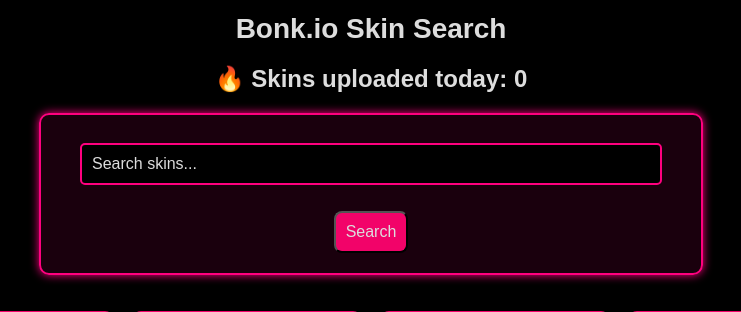
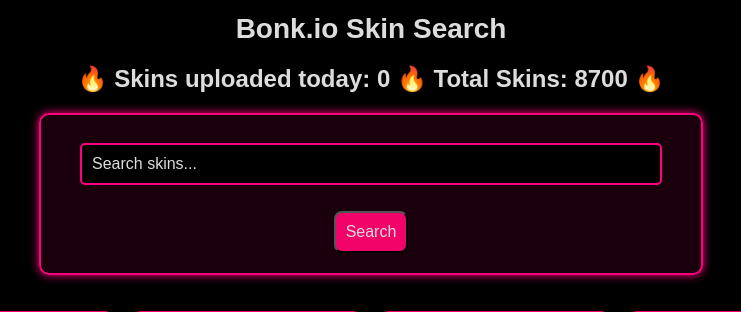
Before and after one commit to Bonkverse/bonkverse, a Django app: page / in a window 1280 px wide. Shown: the part 94-406 px from the top of the page, without its empty margins (269-1010 px from the left). Run offline with Django 5.2, Linux system fonts and the light colour scheme; data comes from the database, SQL or seed files in the repository.

Commit message:
Included total skin count

```diff
--- a/skins/search.py
+++ b/skins/search.py
@@ -39,9 +39,11 @@ def search_skins(request):
 
     today = timezone.now().date()
     daily_skin_count = Skin.objects.filter(created_at__date=today).count()
+    total_skin_count = Skin.objects.all().count()
 
     return render(request, "skins/search.html", {
         "skins": page_obj,
         "query": query,
-        'daily_skin_count': daily_skin_count
+        'daily_skin_count': daily_skin_count,
+        'total_skin_count': total_skin_count,
     })
--- a/skins/templates/skins/search.html
+++ b/skins/templates/skins/search.html
@@ -5,7 +5,7 @@
 {% block content %}
 
     <h1>Bonk.io Skin Search</h1>
-    <h2>🔥 Skins uploaded today: {{ daily_skin_count }}</h2>
+    <h2>🔥 Skins uploaded today: {{ daily_skin_count }} 🔥 Total Skins: {{total_skin_count}} 🔥</h2>
     <form method="GET" action="{% url 'search_skins' %}">
         <input type="text" name="q" placeholder="Search skins..." value="{{ query }}">
         <br>
```
